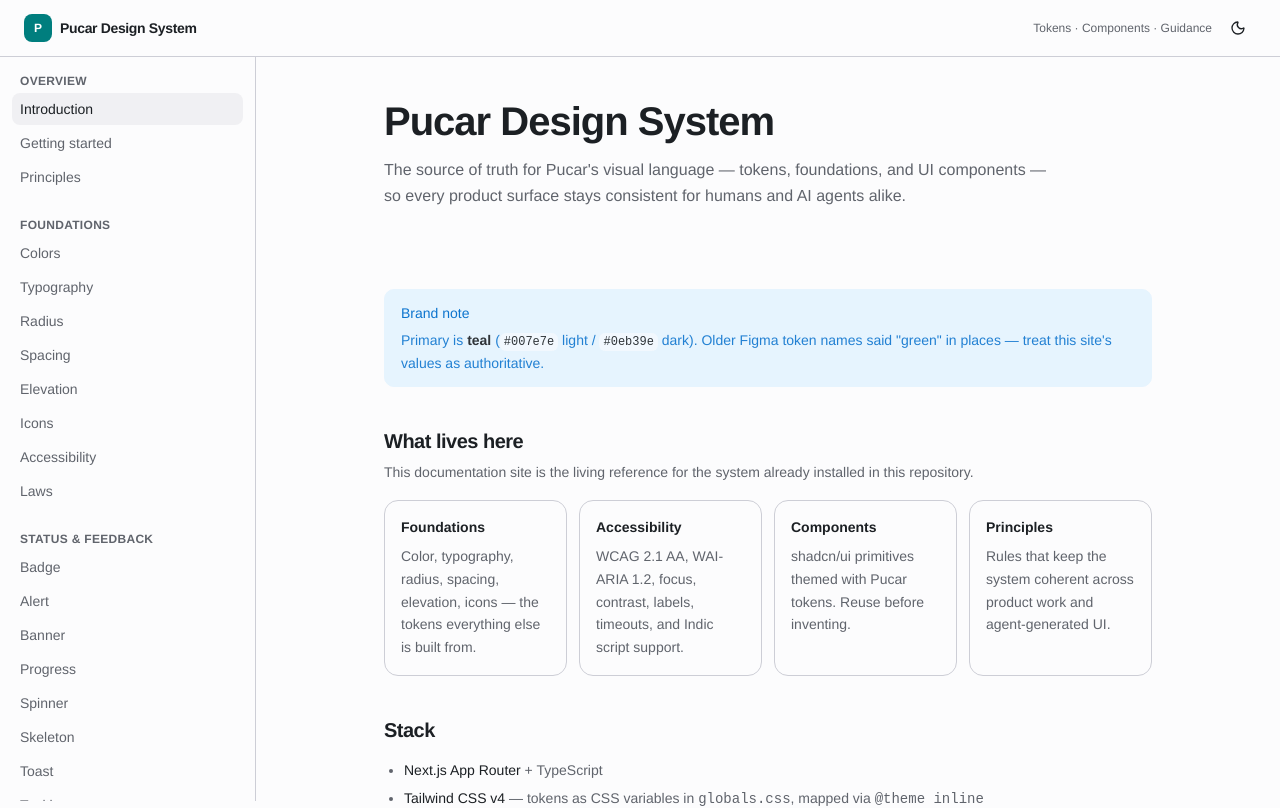
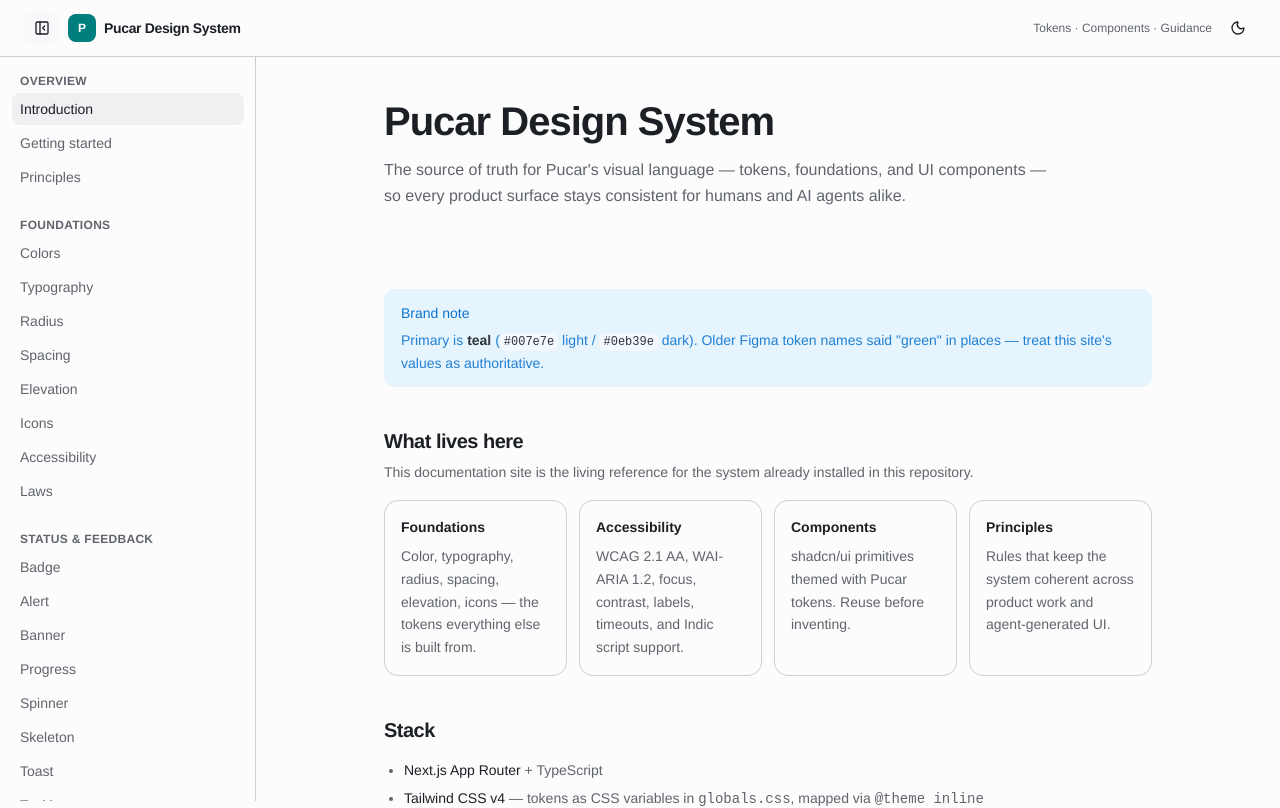
Before and after one commit to neer-ideasbeforenoon/pucar-design-system, a Next.js app: page / in a window 1280 px wide. Shown: the top 808 px of the page. Built offline with nearby package versions, Linux system fonts and the light colour scheme.

Commit message:
Implement collapsible sidebar navigation in DocsShell component. Add local storage support for sidebar state persistence and enhance header layout with a toggle button for navigation visibility.

```diff
--- a/src/components/docs/docs-shell.tsx
+++ b/src/components/docs/docs-shell.tsx
@@ -1,22 +1,62 @@
+"use client";
+
+import * as React from "react";
 import Link from "next/link";
+import { PanelLeftCloseIcon, PanelLeftIcon } from "lucide-react";
 
 import { DocsSidebarNav } from "@/components/docs/sidebar-nav";
 import { ThemeToggle } from "@/components/docs/theme-toggle";
+import { Button } from "@/components/ui/button";
 import { ScrollArea } from "@/components/ui/scroll-area";
+import { cn } from "@/lib/utils";
+
+const STORAGE_KEY = "pucar-docs-nav-open";
 
 export function DocsShell({ children }: { children: React.ReactNode }) {
+  const [open, setOpen] = React.useState(true);
+  const [ready, setReady] = React.useState(false);
+
+  React.useEffect(() => {
+    const stored = window.localStorage.getItem(STORAGE_KEY);
+    if (stored === "0") setOpen(false);
+    if (stored === "1") setOpen(true);
+    setReady(true);
+  }, []);
+
+  React.useEffect(() => {
+    if (!ready) return;
+    window.localStorage.setItem(STORAGE_KEY, open ? "1" : "0");
+  }, [open, ready]);
+
   return (
     <div className="flex min-h-full flex-col bg-background">
       <header className="sticky top-0 z-40 border-b border-border bg-background/90 backdrop-blur-sm">
         <div className="mx-auto flex h-14 w-full max-w-7xl items-center justify-between gap-4 px-4 sm:px-6">
-          <Link href="/" className="flex items-center gap-2">
-            <span className="flex size-7 items-center justify-center rounded-md bg-primary text-xs font-bold text-primary-foreground">
-              P
-            </span>
-            <span className="text-sm font-semibold tracking-tight text-foreground">
-              Pucar Design System
-            </span>
-          </Link>
+          <div className="flex min-w-0 items-center gap-2">
+            <Button
+              type="button"
+              variant="ghost"
+              size="icon-sm"
+              aria-controls="docs-sidebar"
+              aria-expanded={open}
+              aria-label={open ? "Collapse navigation" : "Expand navigation"}
+              onClick={() => setOpen((value) => !value)}
+            >
+              {open ? (
+                <PanelLeftCloseIcon className="size-4" />
+              ) : (
+                <PanelLeftIcon className="size-4" />
+              )}
+            </Button>
+            <Link href="/" className="flex min-w-0 items-center gap-2">
+              <span className="flex size-7 shrink-0 items-center justify-center rounded-md bg-primary text-xs font-bold text-primary-foreground">
+                P
+              </span>
+              <span className="truncate text-sm font-semibold tracking-tight text-foreground">
+                Pucar Design System
+              </span>
+            </Link>
+          </div>
 
           <div className="flex items-center gap-2">
             <p className="hidden text-xs text-muted-foreground sm:block">
@@ -28,8 +68,19 @@
       </header>
 
       <div className="mx-auto flex w-full max-w-7xl flex-1">
-        <aside className="sticky top-14 h-[calc(100vh-3.5rem)] w-56 shrink-0 border-r border-border sm:w-64">
-          <ScrollArea className="h-full">
+        <aside
+          id="docs-sidebar"
+          data-state={open ? "open" : "closed"}
+          aria-hidden={!open}
+          inert={!open ? true : undefined}
+          className={cn(
+            "sticky top-14 h-[calc(100vh-3.5rem)] shrink-0 overflow-hidden border-border transition-[width,opacity,border-color] duration-200 ease-out",
+            open
+              ? "w-56 border-r opacity-100 sm:w-64"
+              : "w-0 border-r-0 opacity-0 pointer-events-none"
+          )}
+        >
+          <ScrollArea className="h-full w-56 sm:w-64">
             <DocsSidebarNav />
           </ScrollArea>
         </aside>
```
